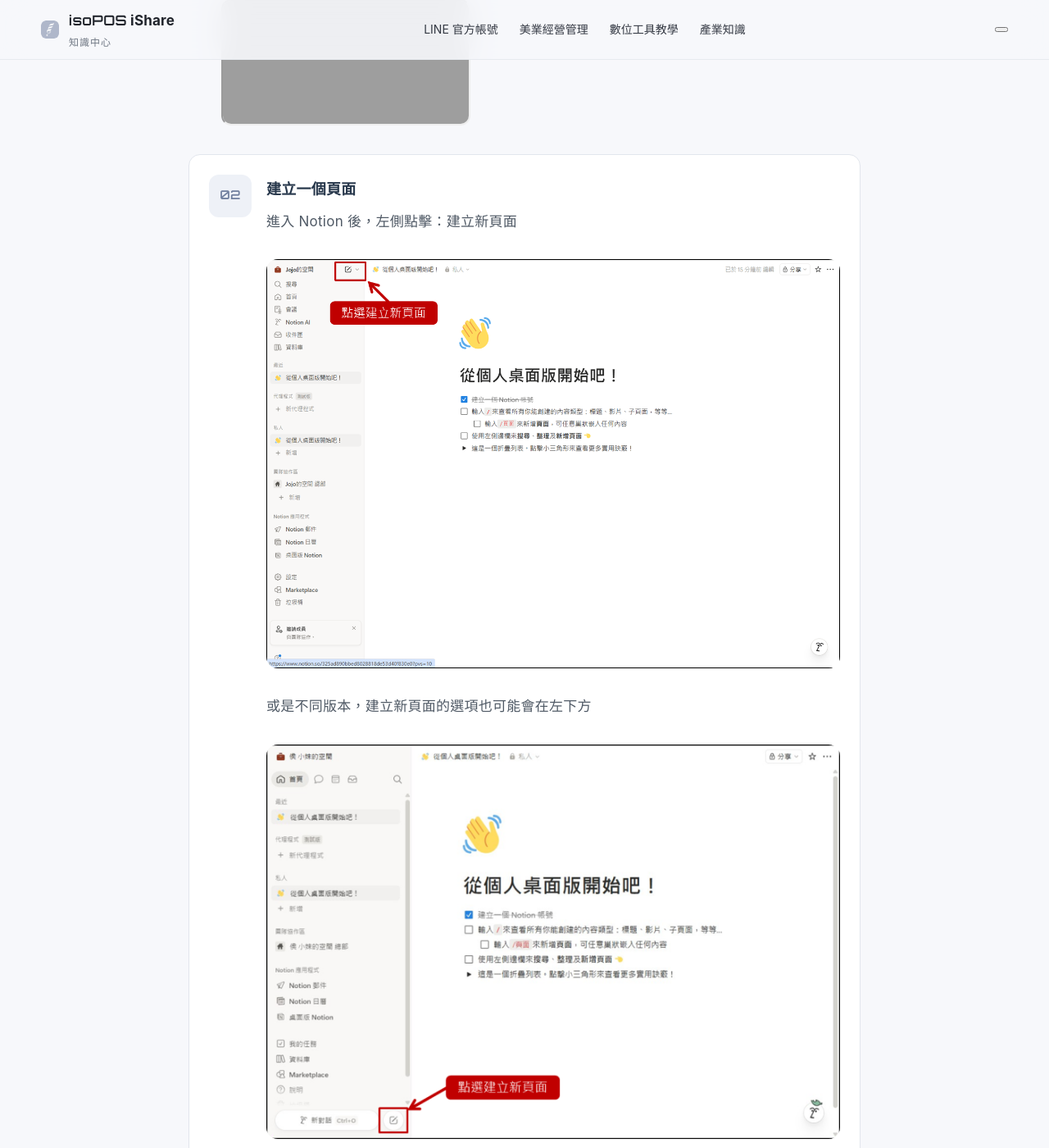
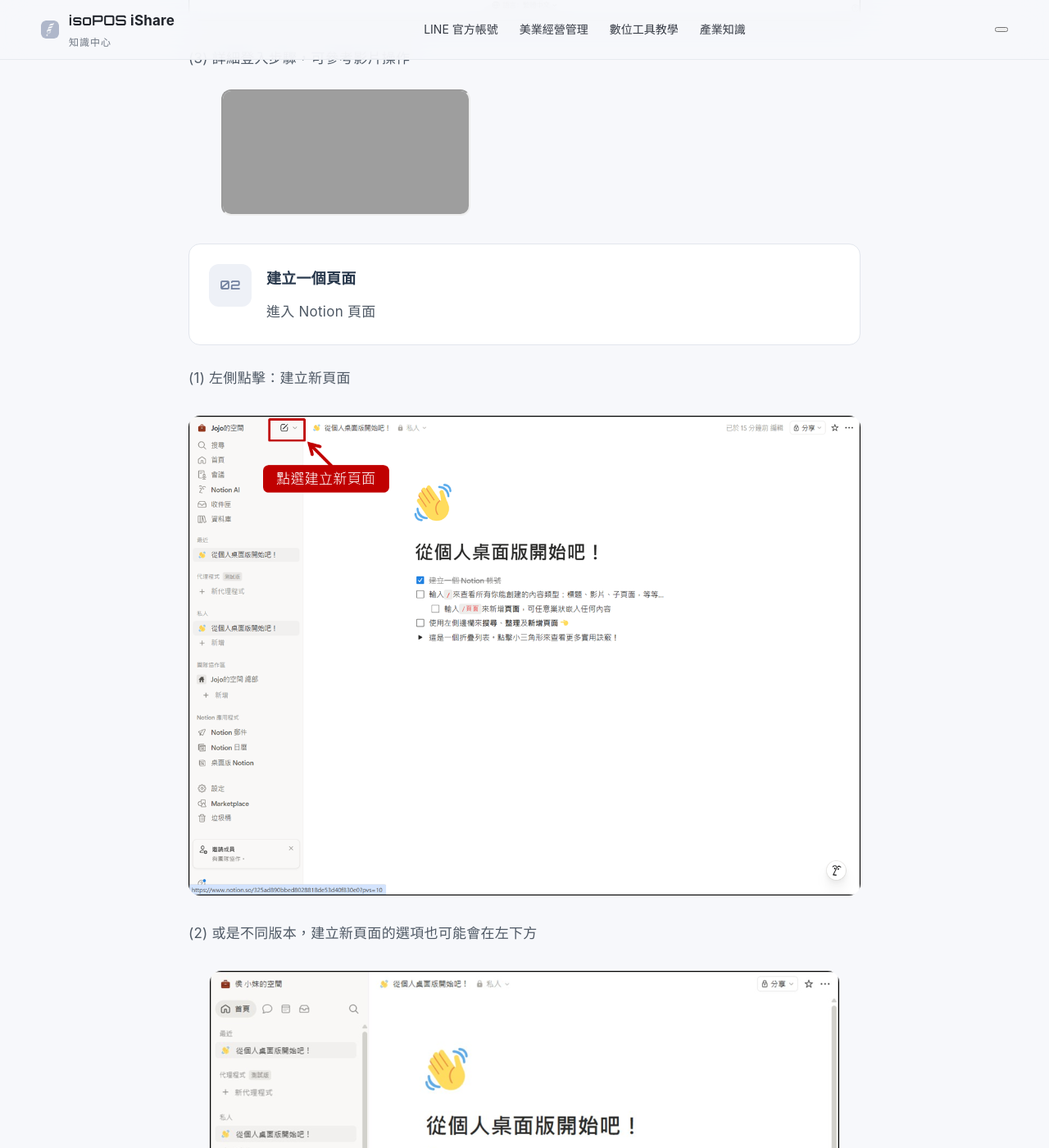
Before and after one commit to isopossoft/isoPOS-ishare, a Jekyll site: the page built from _posts/2026-08-13-build-website-with-notion.md, in a window 1280 px wide and 1400 px high, scrolled down 4233 px. Shown: the whole window at 82% size. Built offline with Jekyll 4.4.1, drawn with Linux system fonts in a browser that asks for light colours; grey boxes are pictures that could not be loaded.

Commit message:
Update _posts/2026-08-13-build-website-with-notion.md (via Pages CMS)

```diff
--- a/_posts/2026-08-13-build-website-with-notion.md
+++ b/_posts/2026-08-13-build-website-with-notion.md
@@ -11,8 +11,7 @@
 date: 2026-03-16
 updated: 2026-08-13
 description: |-
-  不會寫程式也能建立網站嗎？<br/>
-  Notion 可以直接將頁面發布成公開網站，不需要 HTML、主機或程式基礎。<br/>
+  不會寫程式也能建立網站嗎？Notion 可以直接將頁面發布成公開網站，不需要 HTML、主機或程式基礎。<br/>
   本文從建立頁面、編輯內容到公開發布，完整介紹如何用 Notion 快速製作簡單網站。<br/>
 image: /assets/images/build-website-with-notion.png
 author: isoPOS
@@ -33,20 +32,22 @@
   - type: step
     number: "01"
     title: 建立 Notion 帳號
-    content: <p>先到 <a href="https://www.notion.com/zh-tw"><u>Notion
-      官方網站</u></a></p><p>(1) 點擊 <strong>免費取得 Notion</strong></p><img
+    content: <p>先到 <a href="https://www.notion.com/zh-tw"><u>Notion 官方網站</u></a></p>
+  - type: text
+    content: <p>(1) 點擊 <strong>免費取得 Notion</strong></p><img
       src="/assets/images/notion01.png"><p>(2) 依需求選擇要用 Google 或 Email
       ，註冊建立帳號，完成後就可以進入 Notion 工作區</p><img
-      src="/assets/images/notion02.png"><p>(3) 詳細登入步驟，可參考影片操作</p><p></p>
+      src="/assets/images/notion02.png"><p>(3) 詳細登入步驟，可參考影片操作</p>
   - type: youtube
     video_id: 1nIsbRfEGK4
     title: 登入Notion操作步驟
   - type: step
     number: "02"
     title: 建立一個頁面
-    content: <p>進入 Notion 後，左側點擊：建立新頁面</p><img
-      src="/assets/images/notion03.png"><p>或是不同版本，建立新頁面的選項也可能會在左下方</p><img
-      src="/assets/images/notion04.png"><p></p>
+    content: <p>進入 Notion 頁面</p>
+  - type: text
+    content: <p>(1) 左側點擊：建立新頁面</p><img src="/assets/images/notion03.png"><p>(2)
+      或是不同版本，建立新頁面的選項也可能會在左下方</p><img src="/assets/images/notion04.png"><p></p>
   - type: step
     number: "03"
     title: 編輯內容
@@ -108,3 +109,4 @@
 meta_description: Notion 可以免費架網站嗎？本文完整教你從建立 Notion 頁面、加入文字圖片，到發布成公開網站，不需要會 HTML 或程式，也能快速建立簡單網站。
 noindex: false
 ---
+<p></p>
```
